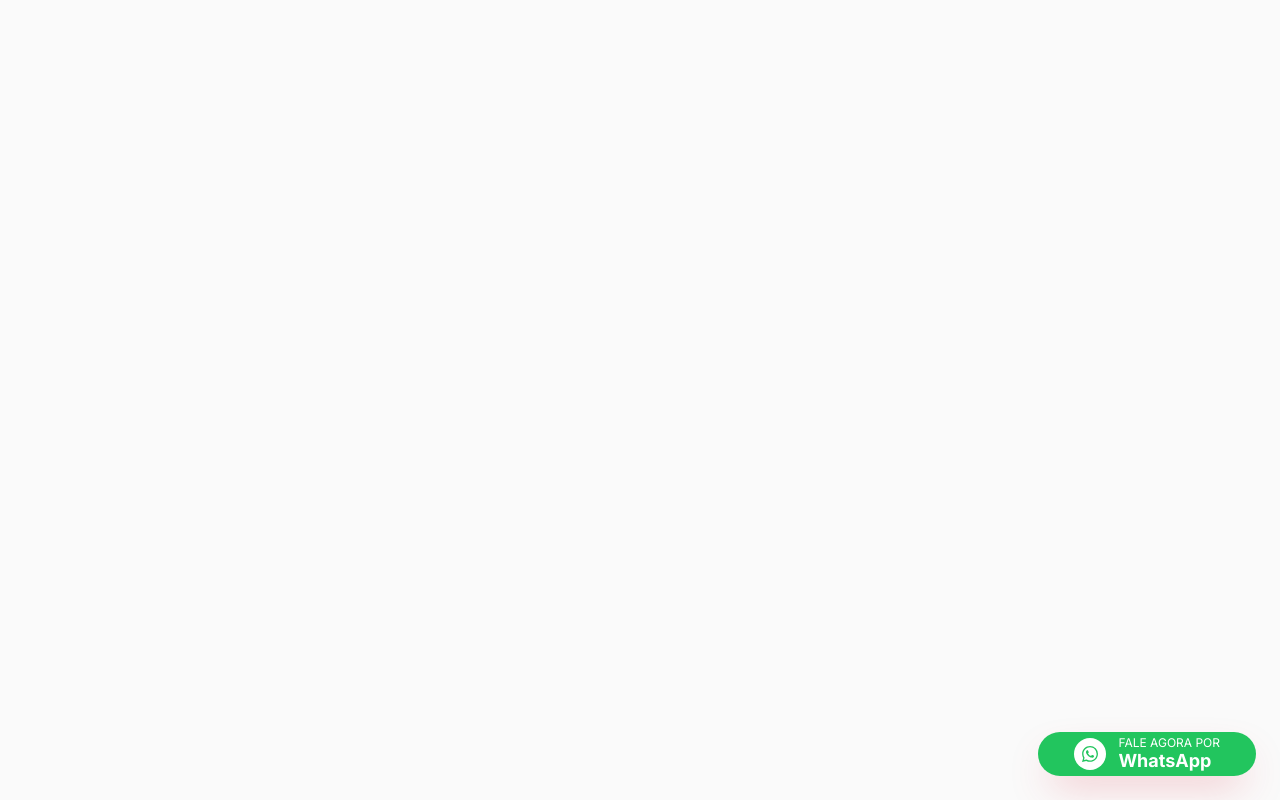
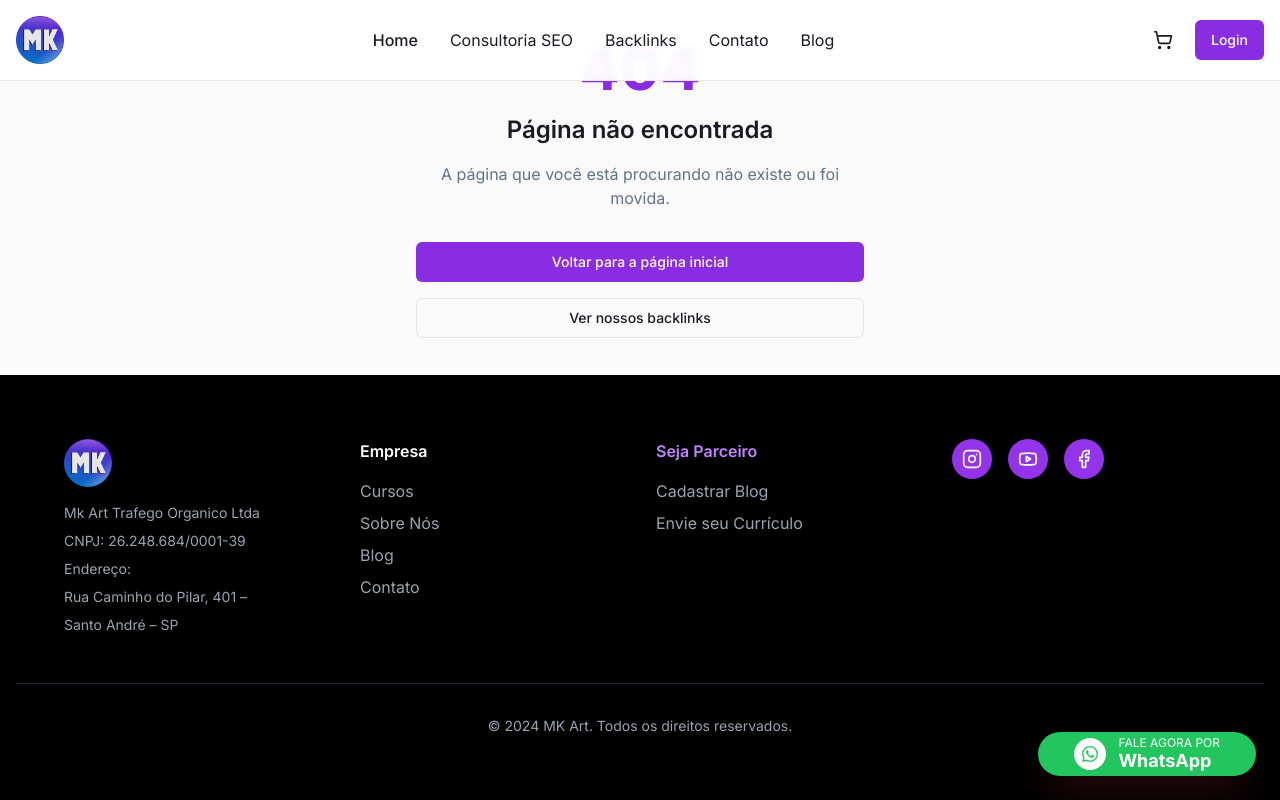
Before and after one commit to marconez777/seo-semantic-masterclass, a React (Vite) app: page /consultoria-de-seo in a window 1280 px wide. Built offline with nearby package versions, Linux system fonts and the light colour scheme.

Commit message:
Add 404 page
Create a 404 page to handle undefined routes.

```diff
--- a/src/App.tsx
+++ b/src/App.tsx
@@ -35,6 +35,7 @@ import Recibo from "./pages/Recibo";
 import Blog from "./pages/Blog";
 import BlogPost from "./pages/BlogPost";
 import AdminBlogNew from "./pages/AdminBlogNew";
+import NotFound from "./pages/NotFound";
 import { Toaster } from "@/components/ui/toaster";
 import { WhatsAppFAB } from "@/components/ui/whatsapp-fab";
 
@@ -77,6 +78,9 @@ const App = () => (
 
         <Route path="/carrinho" element={<Carrinho />} />
         <Route path="/cart" element={<Cart />} />
+
+        {/* Catch-all route for 404 */}
+        <Route path="*" element={<NotFound />} />
       </Routes>
       <Toaster />
       <WhatsAppFAB />
--- /dev/null
+++ b/src/pages/NotFound.tsx
@@ -0,0 +1,53 @@
+import { Link } from "react-router-dom";
+import { Button } from "@/components/ui/button";
+import SEOHead from "@/components/seo/SEOHead";
+import Header from "@/components/layout/Header";
+import Footer from "@/components/layout/Footer";
+
+const NotFound = () => {
+  return (
+    <>
+      <SEOHead
+        title="Página não encontrada - 404 | MK Backlinks"
+        description="A página que você está procurando não foi encontrada. Volte para a página inicial ou navegue por nossos serviços de backlinks."
+        canonicalUrl="/404"
+      />
+
+      <div className="min-h-screen flex flex-col">
+        <Header />
+
+        <main className="flex-1 flex items-center justify-center px-4">
+          <div className="text-center max-w-md mx-auto">
+            <div className="mb-8">
+              <h1 className="text-6xl font-bold text-primary mb-4">404</h1>
+              <h2 className="text-2xl font-semibold text-foreground mb-4">
+                Página não encontrada
+              </h2>
+              <p className="text-muted-foreground mb-8">
+                A página que você está procurando não existe ou foi movida.
+              </p>
+            </div>
+
+            <div className="space-y-4">
+              <Button asChild className="w-full">
+                <Link to="/">
+                  Voltar para a página inicial
+                </Link>
+              </Button>
+
+              <Button variant="outline" asChild className="w-full">
+                <Link to="/comprar-backlinks">
+                  Ver nossos backlinks
+                </Link>
+              </Button>
+            </div>
+          </div>
+        </main>
+
+        <Footer />
+      </div>
+    </>
+  );
+};
+
+export default NotFound;
```
